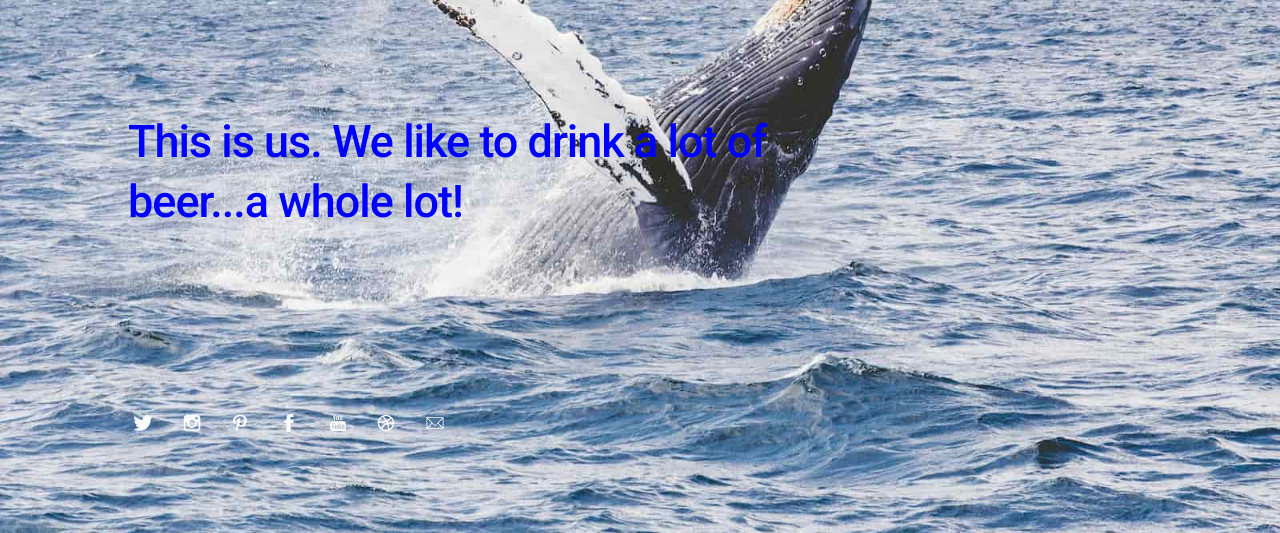
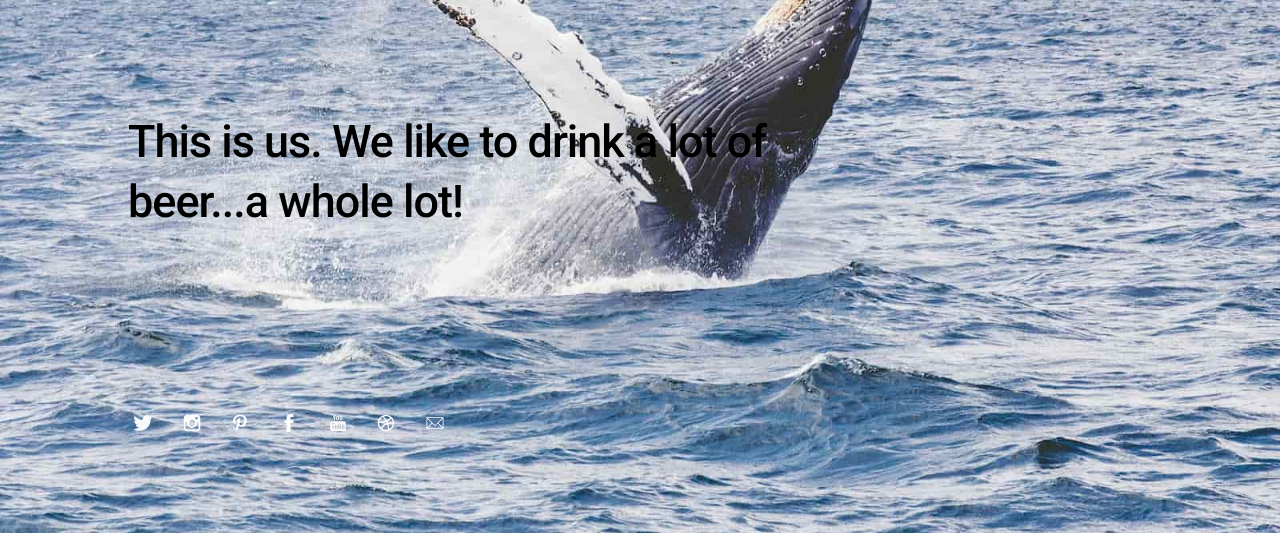
Before and after one commit to th0maZz/th0maZz.github.io, a plain HTML site: page index.html in a window 1280 px wide. Shown: the part 267-800 px from the top of the page. Drawn offline with Linux system fonts and the light colour scheme.

Commit message:
Schriftfarbe

```diff
--- a/index.html
+++ b/index.html
@@ -47,7 +47,9 @@
 
 		<div class="bio">
 
-			<p><font color=blue> This is us. We like to drink a lot of beer...a whole lot!</font></p>
+			<p><font color=black>This is us. We like to drink a lot of beer...a whole lot!</font color=black></p>
+
+
 
 		</div>
 
```
